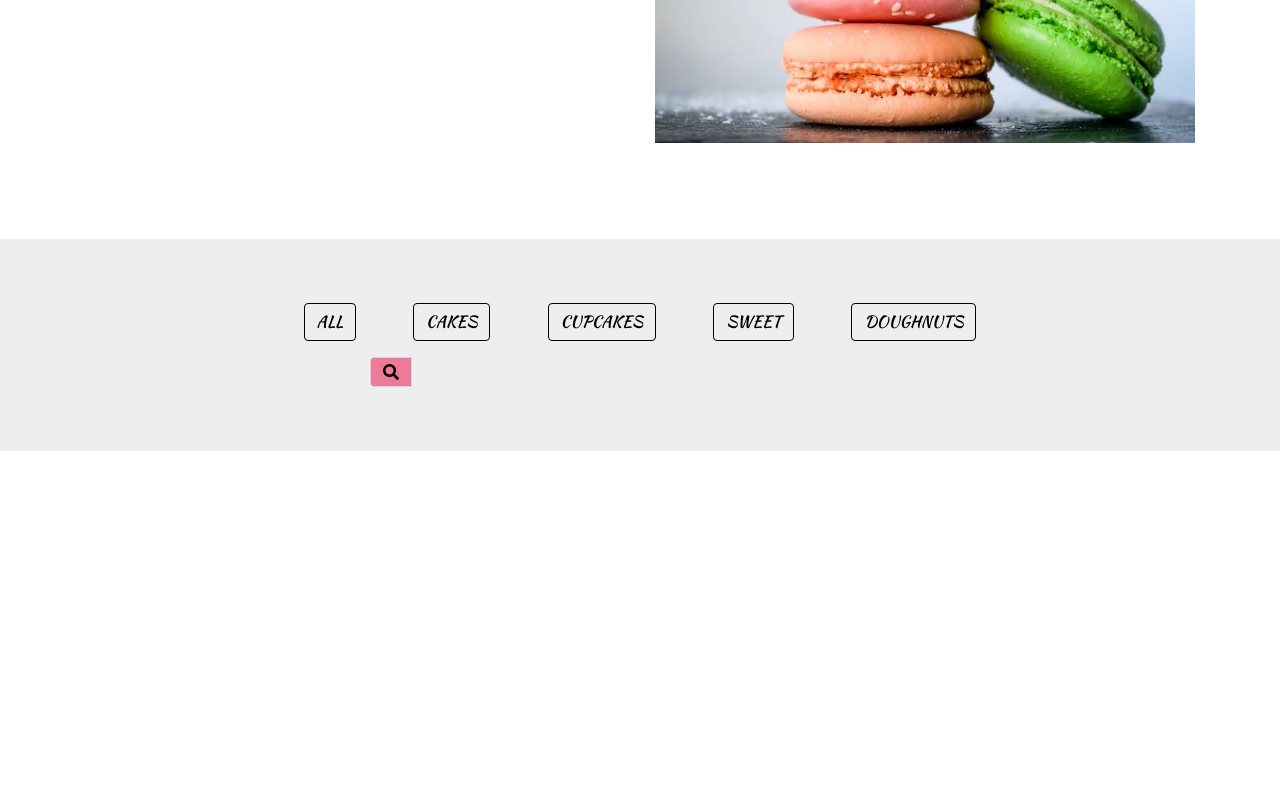
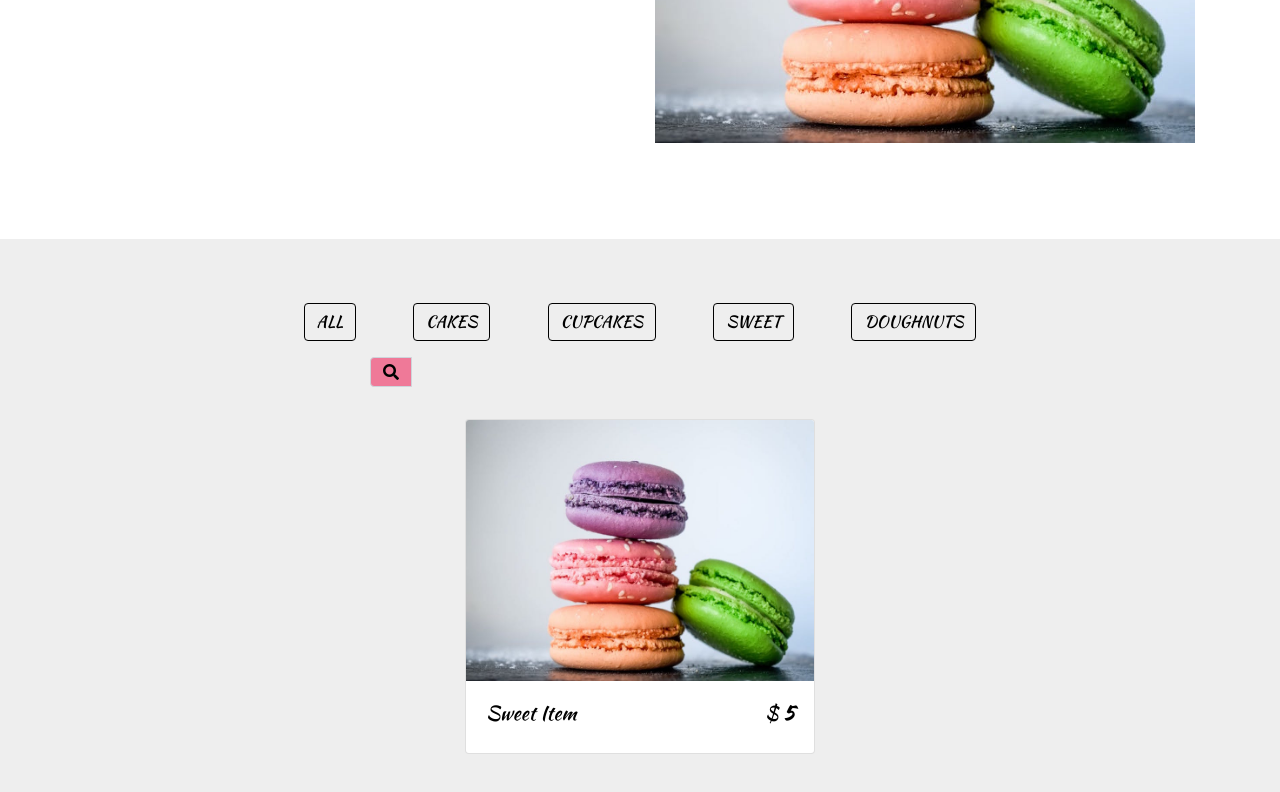
Before and after one commit to Jay23Cee/JavaSciprt-Filter, a plain HTML site: page index.html in a window 1280 px wide. Shown: the part 1150-1942 px from the top of the page. Before the commit the page ends 1601 px from the top, so only its background shows below. Drawn offline with Linux system fonts and the light colour scheme.

Commit message:
added on store

```diff
--- a/index.html
+++ b/index.html
@@ -170,7 +170,30 @@ Creative comons
         </div>
 
         <!-- end of filter buttons -->
+        <!-- store items -->
+        <div class="row" id="store-items">
+            <div class="col-10 col-sm-6 col-lg-4 mx-auto my-3 store-item sweets" data-item="sweets">
+                <div class="card">
+                    <div class="img-container">
+                        <img src="img/sweets-1.jpeg" alt="" class="card-img-top store-img">
+                        <span class="store-item-icon">
+                            <i class="fas fa-shopping-cart"></i>
+                        </span>
+                    </div>
+                    <div class="card-body">
+                        <div class="card-text d-flex justify-content-between text-capitalize">
+                            <h5 id="store-item-name"> sweet item</h5>
+                            <h5 class="store-item-value">$ <strong id="store-item-price" class="font-weight-bold">5</strong></h5>
 
+                        </div>
+                    </div>
+
+
+                </div>
+                <!-- end of card -->
+            </div>
+            <!-- end of single store item-count -->
+            <!-- single item -->
 
         </div>
 
```
